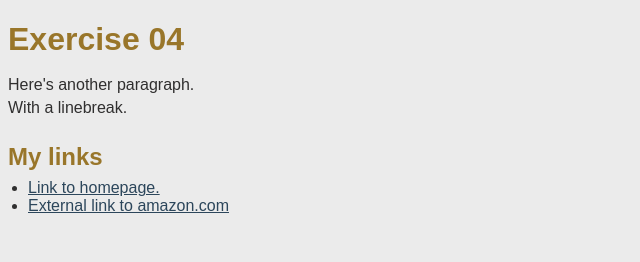
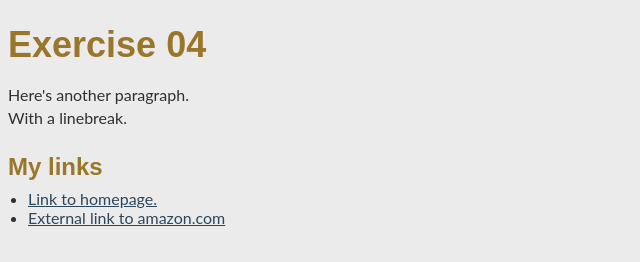
Before and after one commit to sffitzpatrick/lis753-exercises, a plain HTML site: page exercises/exercise04.html in a window 1280 px wide. Shown: the whole page, without its empty margins (0-640 px from the left). Drawn offline with Linux system fonts and the light colour scheme.

Commit message:
Issue 8: update font and styles

```diff
--- a/assets/css/styles.css
+++ b/assets/css/styles.css
@@ -4,7 +4,8 @@
 
 body {
   background-color: #EBEBEB;
-  font-family: arial, sans-serif;
+  font-family: 'Lato', sans-serif;
+  font-size: 16px;
   color: #302F2F;
 }
 
@@ -17,6 +18,9 @@ body {
 }
 
 h1 {
+  font-family: 'Poppins', sans-serif;
+  font-size: 36px;
+  font-weight: 900;
   margin-bottom: .5em;
 }
 
@@ -25,6 +29,9 @@ h1#page-title {
 }
 
 h2 {
+  font-family: 'Poppins', sans-serif;
+  font-size: 24px;
+  font-weight: 700;
   margin-bottom: .25em;
   margin-top: 1em;
 }
```
Also changed, not shown: exercises/exercise07.html (+3 -0 lines).
